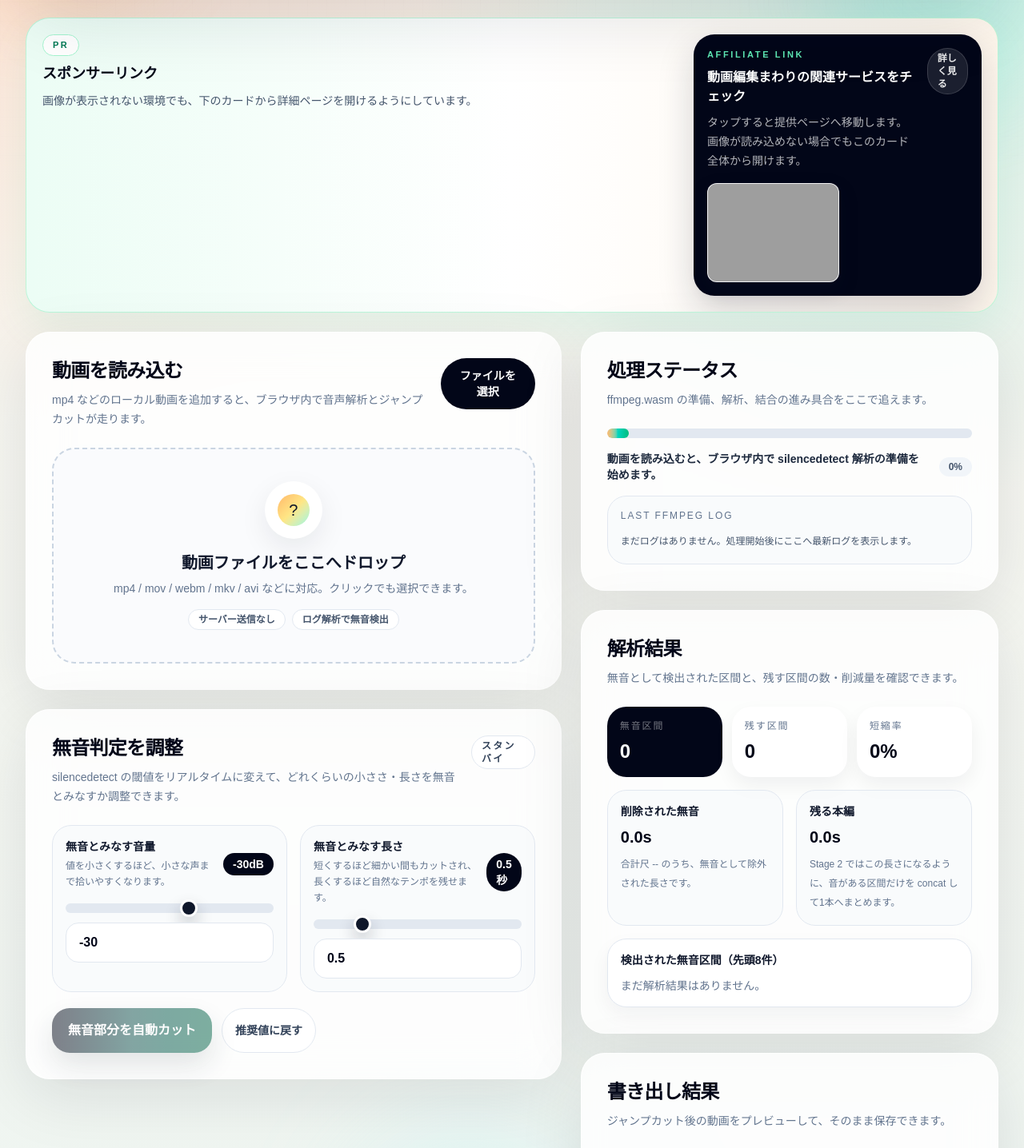
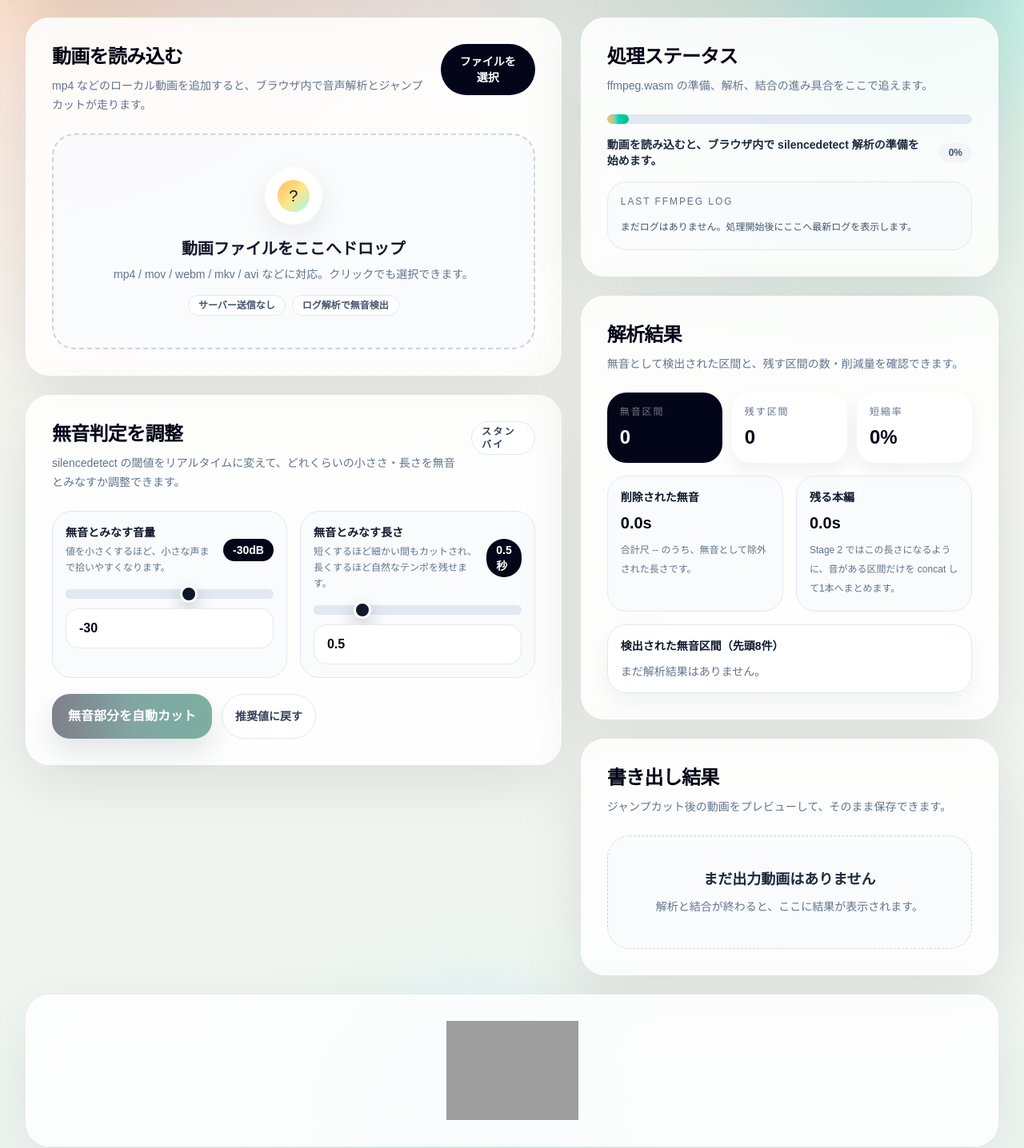
Before and after one commit to sonicmania4/clip-deck, a React (Vite) app: page / in a window 1280 px wide. Shown: the part 286-1722 px from the top of the page at 80% size. Built offline with nearby package versions, Linux system fonts and the light colour scheme; grey boxes are pictures that could not be loaded.

Commit message:
Show affiliate banner as direct image

```diff
--- a/src/App.jsx
+++ b/src/App.jsx
@@ -83,6 +83,37 @@ function SectionCard({ title, copy, action, children }) {
   );
 }
 
+function AffiliateBanner() {
+  return (
+    <section className="rounded-[30px] border border-white/75 bg-white/82 px-6 py-8 shadow-[0_20px_80px_rgba(15,23,42,0.08)] backdrop-blur-xl sm:px-8">
+      <div className="flex justify-center">
+        <a
+          href="https://px.a8.net/svt/ejp?a8mat=4AZHWD+DGMV76+1WP2+6F9M9"
+          rel="nofollow"
+          aria-label="スポンサーリンク"
+          className="inline-flex justify-center"
+        >
+          <img
+            border="0"
+            width="165"
+            height="120"
+            alt=""
+            src="https://www20.a8.net/svt/bgt?aid=260317021814&wid=001&eno=01&mid=s00000008903001079000&mc=1"
+            className="block h-auto w-[165px]"
+          />
+        </a>
+        <img
+          border="0"
+          width="1"
+          height="1"
+          src="https://www18.a8.net/0.gif?a8mat=4AZHWD+DGMV76+1WP2+6F9M9"
+          alt=""
+          className="sr-only"
+        />
+      </div>
+    </section>
+  );
+}
 function RangeField({
   label,
   value,
@@ -499,61 +530,6 @@ export default function App() {
           </div>
         </section>
 
-        <section className="overflow-hidden rounded-[30px] border border-emerald-200/70 bg-gradient-to-r from-emerald-50 via-white to-orange-50 p-5 shadow-[0_18px_50px_rgba(16,185,129,0.08)]">
-          <div className="flex flex-col items-center justify-between gap-4 sm:flex-row sm:items-start">
-            <div className="space-y-2 text-center sm:text-left">
-              <span className="inline-flex rounded-full border border-emerald-200 bg-white px-3 py-1 text-[11px] font-semibold uppercase tracking-[0.22em] text-emerald-700">
-                PR
-              </span>
-              <p className="text-lg font-bold text-slate-950">スポンサーリンク</p>
-              <p className="max-w-xl text-sm leading-6 text-slate-600">
-                画像が表示されない環境でも、下のカードから詳細ページを開けるようにしています。
-              </p>
-            </div>
-            <div className="w-full max-w-[360px]">
-              <a
-                href="https://px.a8.net/svt/ejp?a8mat=4AZHWD+DGMV76+1WP2+6F9M9"
-                rel="nofollow"
-                className="group block rounded-[26px] border border-slate-900/10 bg-slate-950 p-4 text-white shadow-[0_18px_45px_rgba(15,23,42,0.18)] transition hover:translate-y-[-1px] hover:shadow-[0_24px_55px_rgba(15,23,42,0.24)]"
-              >
-                <div className="flex items-start justify-between gap-3">
-                  <div>
-                    <p className="text-[11px] font-semibold uppercase tracking-[0.24em] text-emerald-300">
-                      Affiliate Link
-                    </p>
-                    <p className="mt-2 text-base font-bold leading-6 text-white">
-                      動画編集まわりの関連サービスをチェック
-                    </p>
-                    <p className="mt-2 text-sm leading-6 text-white/70">
-                      タップすると提供ページへ移動します。画像が読み込めない場合でもこのカード全体から開けます。
-                    </p>
-                  </div>
-                  <span className="rounded-full border border-white/15 bg-white/10 px-3 py-1 text-xs font-semibold text-white/90">
-                    詳しく見る
-                  </span>
-                </div>
-                <img
-                  border="0"
-                  width="165"
-                  height="120"
-                  alt="スポンサーリンク"
-                  src="https://www20.a8.net/svt/bgt?aid=260317021814&wid=001&eno=01&mid=s00000008903001079000&mc=1"
-                  loading="eager"
-                  decoding="async"
-                  className="mt-4 h-auto w-[165px] rounded-xl border border-white/10 bg-white/95 shadow-[0_10px_24px_rgba(15,23,42,0.18)]"
-                />
-              </a>
-              <img
-                border="0"
-                width="1"
-                height="1"
-                src="https://www18.a8.net/0.gif?a8mat=4AZHWD+DGMV76+1WP2+6F9M9"
-                alt=""
-                className="sr-only"
-              />
-            </div>
-          </div>
-        </section>
         <div className="grid gap-6 xl:grid-cols-[1.18fr_0.92fr]">
           <div className="space-y-6">
             <SectionCard
@@ -848,6 +824,8 @@ export default function App() {
             </SectionCard>
           </div>
         </div>
+
+        <AffiliateBanner />
       </div>
     </main>
   );
```
Also changed, not shown: 5 other files (tests, documents, lock files or other folders).
